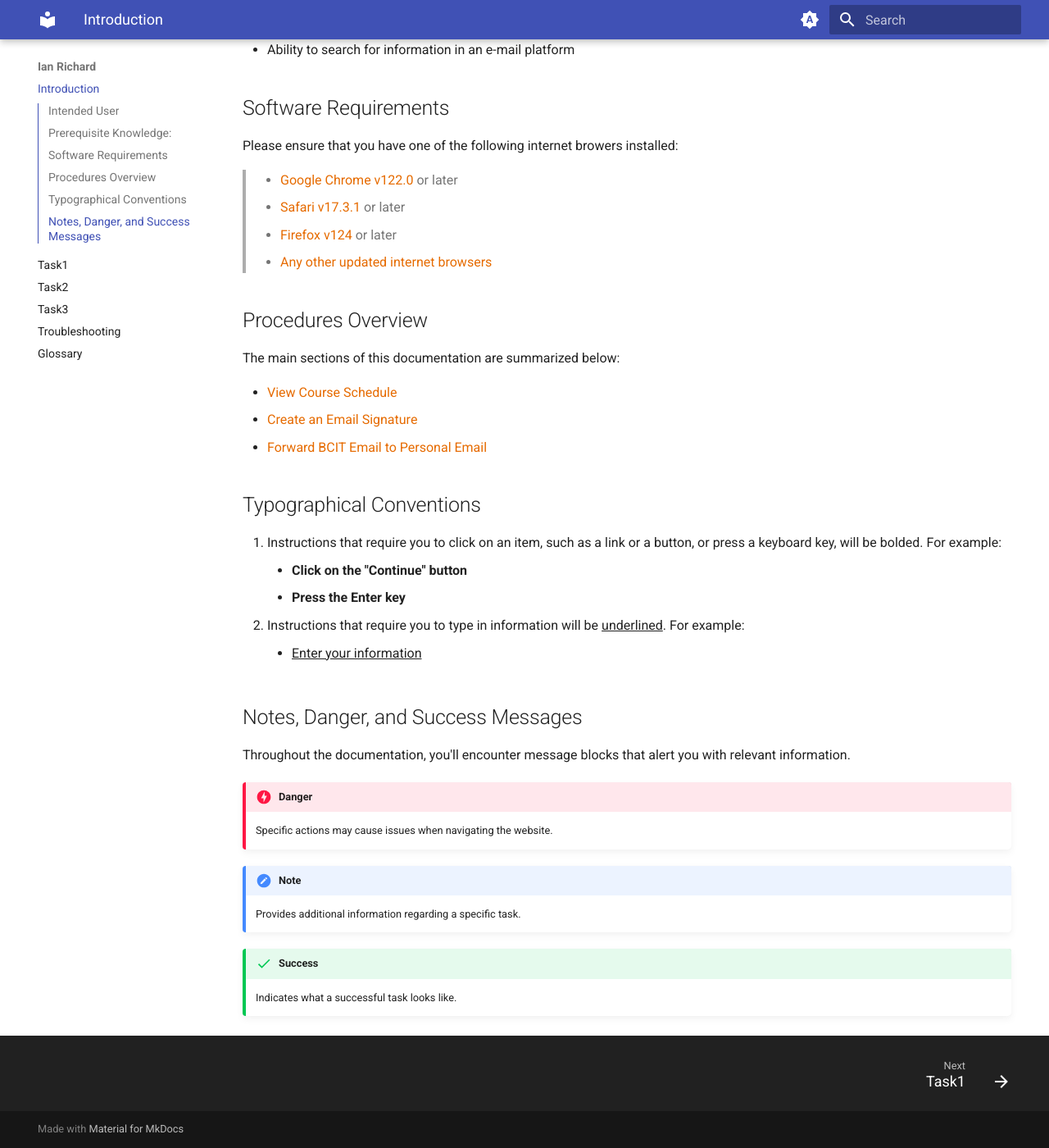
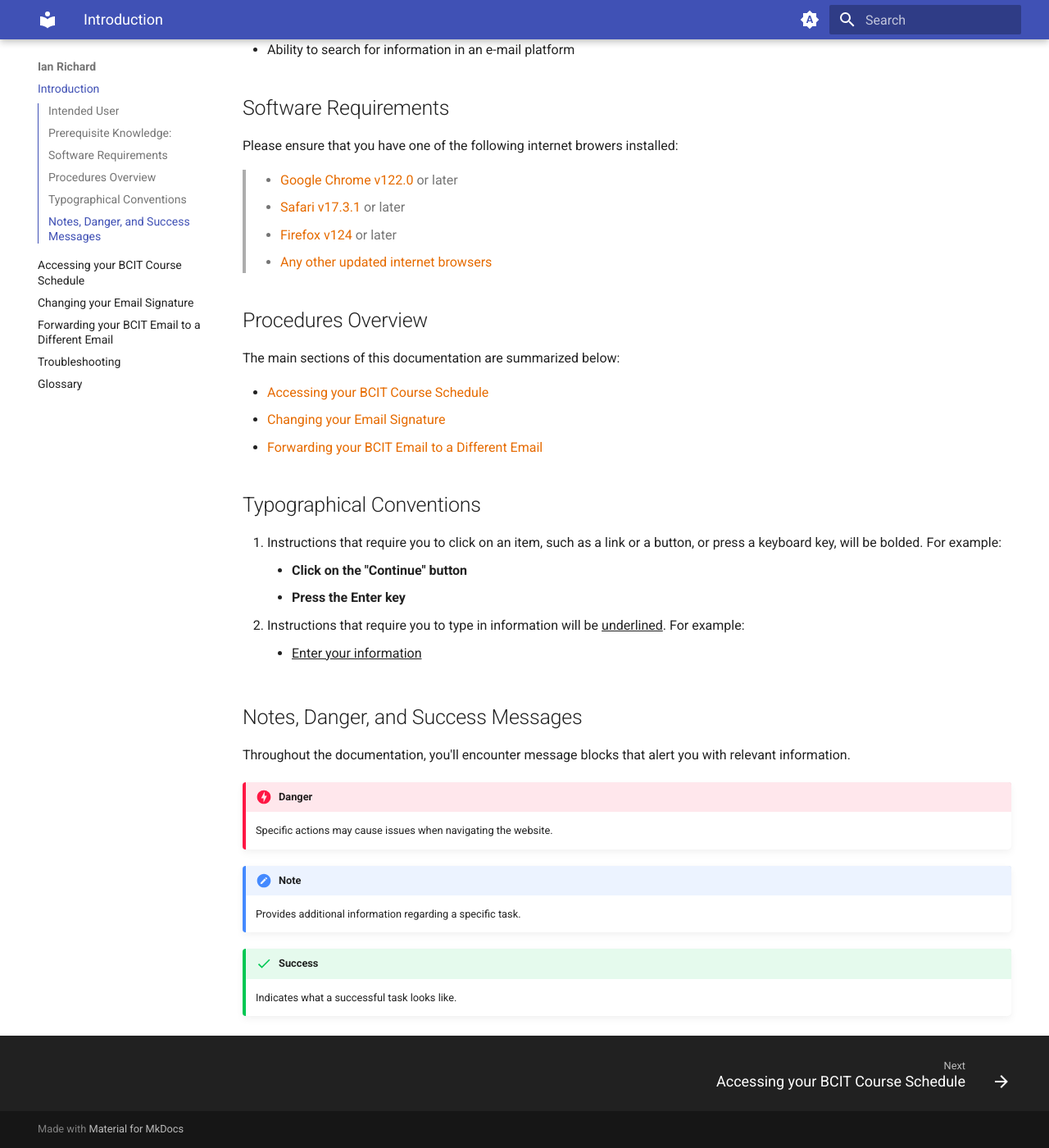
Before and after one commit to beingaturtle/beingaturtle.github.io, an MkDocs documentation site: the page built from docs/index.md, in a window 1280 px wide and 1400 px high, scrolled down 558 px. Shown: the whole window at 82% size. Built offline with MkDocs 1.6.1 and Material for MkDocs 9.7.7, drawn with Linux system fonts in a browser that asks for light colours.

Commit message:
Update titles for all three tasks

```diff
--- a/docs/index.md
+++ b/docs/index.md
@@ -30,9 +30,9 @@
 ## Procedures Overview
 The main sections of this documentation are summarized below:
 
-* <span style ="color:#e66b00 "> View Course Schedule </span>
-* <span style ="color:#e66b00 "> Create an Email Signature </span>
-* <span style ="color:#e66b00 "> Forward BCIT Email to Personal Email </span>
+* <span style ="color:#e66b00 "> Accessing your BCIT Course Schedule </span>
+* <span style ="color:#e66b00 "> Changing your Email Signature </span>
+* <span style ="color:#e66b00 "> Forwarding your BCIT Email to a Different Email </span>
 
 
 ## Typographical Conventions
--- a/docs/task1.md
+++ b/docs/task1.md
@@ -1,10 +1,10 @@
+# Accessing your BCIT Course Schedule
+
 ## Overview
 
 In this section, we will focus on helping you access your course schedule using MyBCIT website. This website will serve
 as your main way of accessing your school related information. By the end of this section you will know how to access your course
 schedule in BCIT using BCIT Website
-
-## Accessing your BCIT Schedule
 
 1. Ensure you have a BCIT Account
 <br>
```
Also changed, not shown: other parts of docs/task1.md (+1 -1 lines), docs/task2.md (+3 -2 lines), docs/task3.md (+2 -2 lines).
